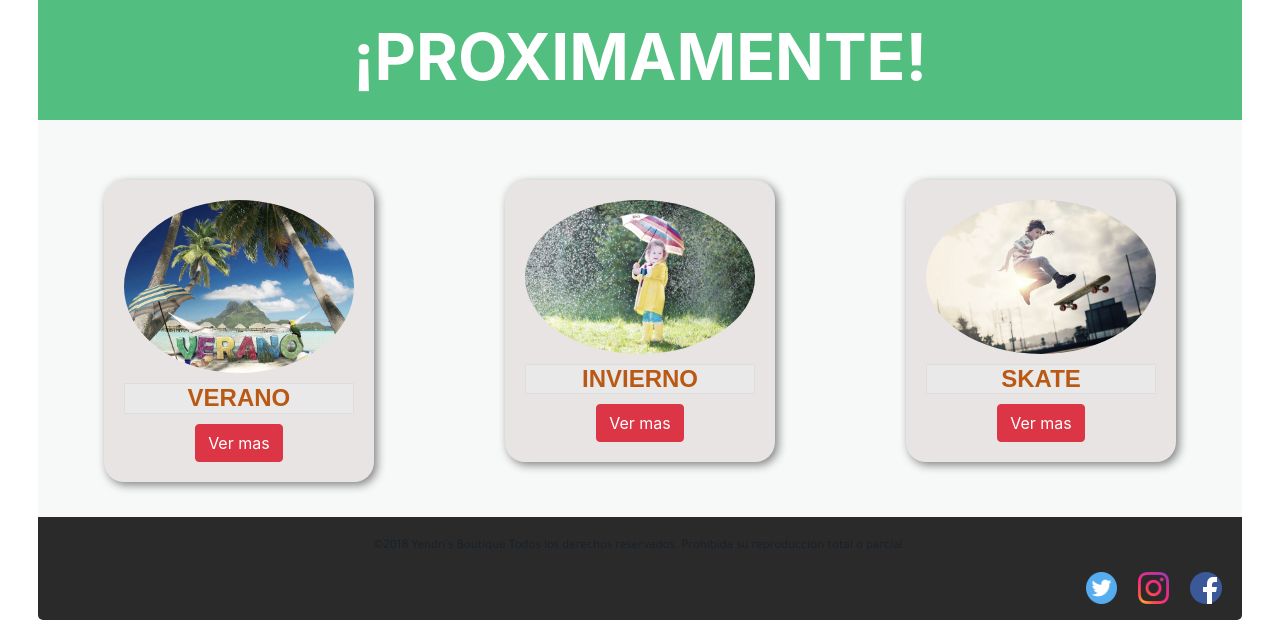
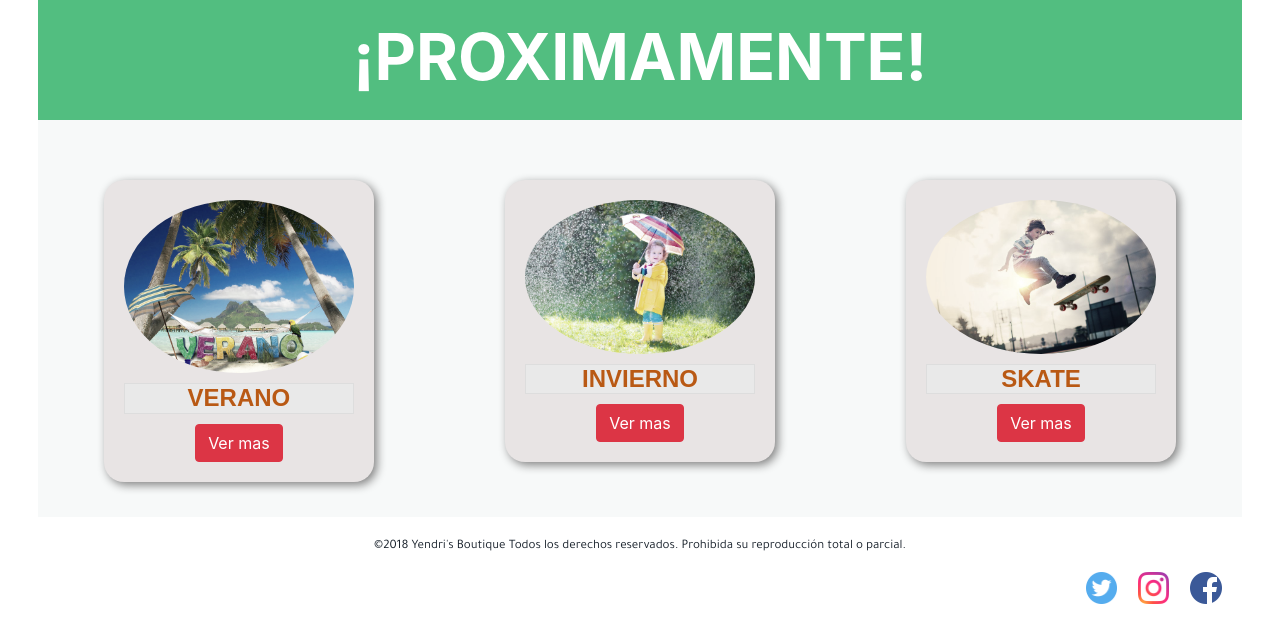
Before and after one commit to yadir97/multimedios, a PHP site: page / in a window 1280 px wide. Shown: the part 2473-3105 px from the top of the page. Run offline with PHP 8.4, Linux system fonts and the light colour scheme.

Commit message:
pag casual y css

```diff
--- a/css/estilos.css
+++ b/css/estilos.css
@@ -145,7 +145,7 @@ padding: 0px !important;
 	background-color: #E9E4E4;
 }
 .footer{
-		background-color: #2a2a2a;
+		background-color: white;
 		color: white;
 		padding-top: 20px;
 		padding-bottom: 0px;
```
Also changed, not shown: col_casual.html (added).
